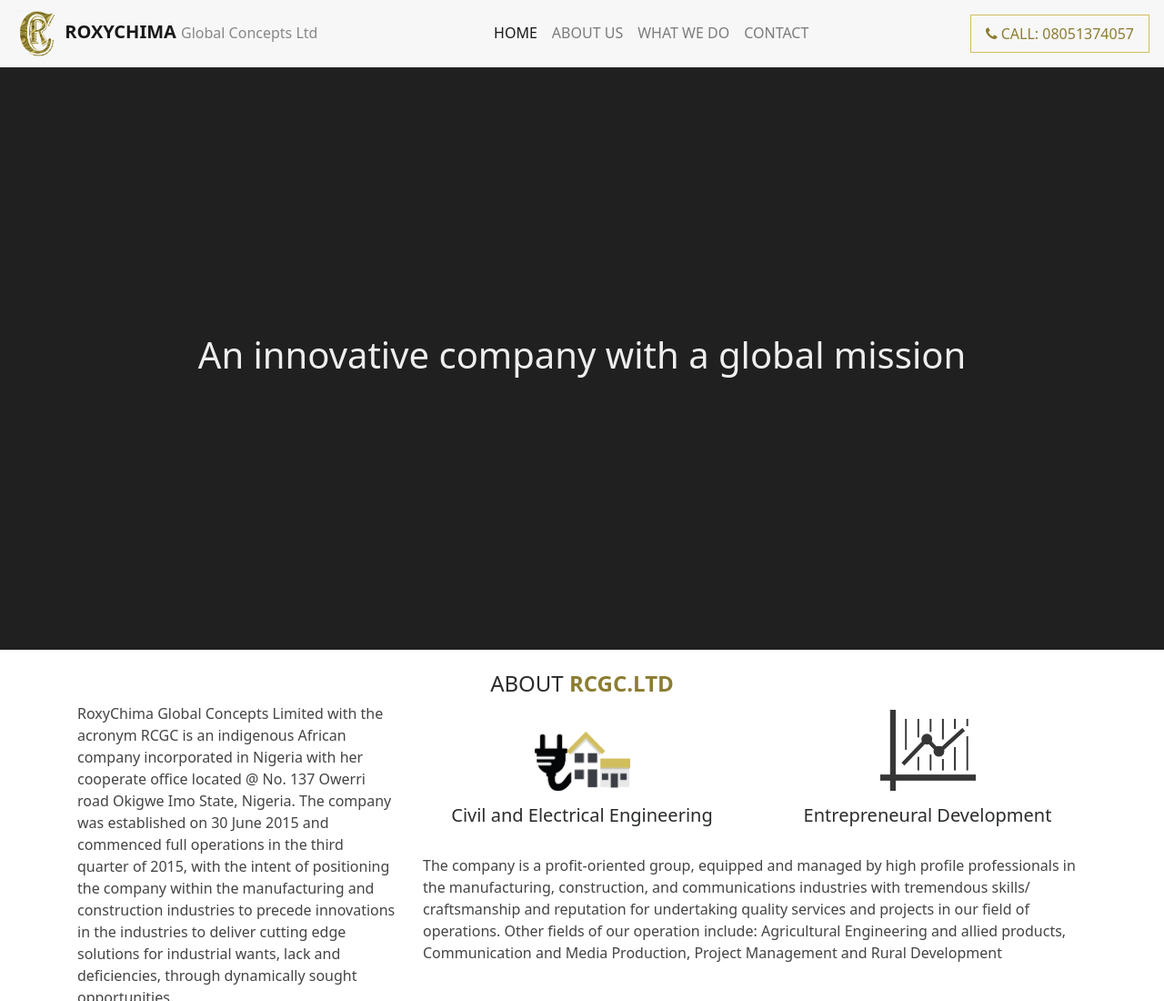
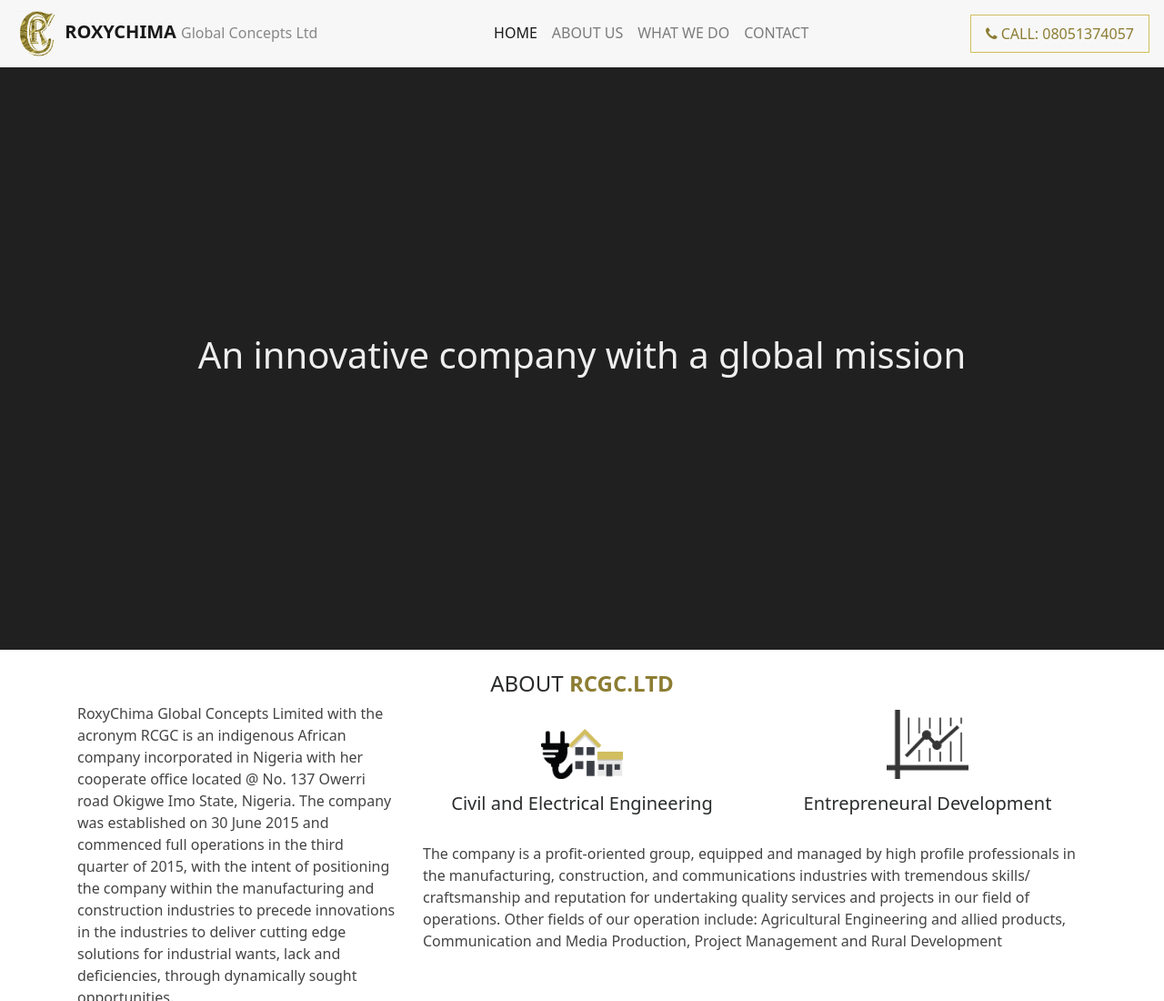
Before and after one commit to rcgcltd/rcgcltd.github.io, a plain HTML site: page index.html in a window 1280 px wide. Shown: the top 1100 px of the page at 91% size. Drawn offline with nearby package versions, Linux system fonts and the light colour scheme; a script that the page names is missing.

Commit message:
added brand-icon class to about images

```diff
--- a/index.html
+++ b/index.html
@@ -60,11 +60,11 @@
                 <div class="col-12 col-md-8">
                     <div class="row align-items-baseline">
                         <div class="col-12 col-md-6 d-flex flex-column py-2">
-                            <img class="img-fluid mx-auto" src="images/civil_elect.png" alt="Civil and Electrical engineering icon" width="30%">
+                            <img class="img-fluid brand-icon mx-auto" src="images/civil_elect.png" alt="Civil and Electrical engineering icon">
                             <h5 class="h5 text-center pt-3">Civil and Electrical Engineering</h5>
                         </div>
                         <div class="col-12 col-md-6 d-flex flex-column py-2">
-                            <img class="img-fluid mx-auto" src="images/busness.png" alt="Business icon" width="30%">
+                            <img class="img-fluid brand-icon mx-auto" src="images/busness.png" alt="Business icon">
                             <h5 class="h5 text-center pt-3">Entrepreneural Development</h5>
                         </div>
                     </div>
```
